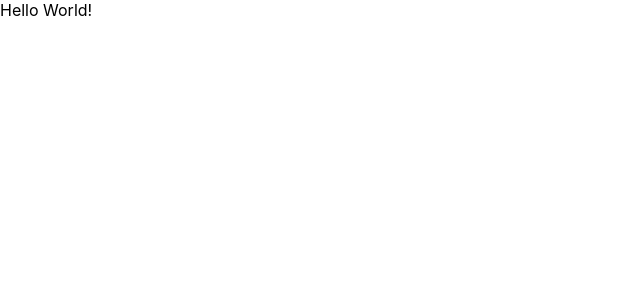
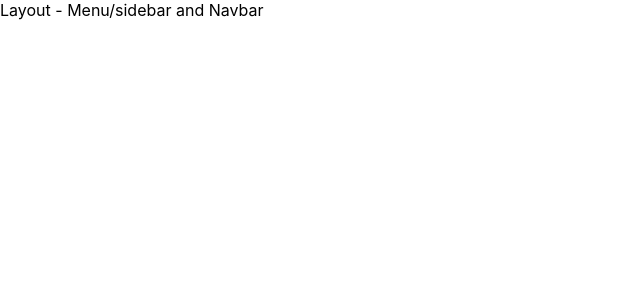
Before and after one commit to ricardocruz29/ScientiaPodLab, a React (Create React App) app in the folder client/scientiapodlab/: page / in a window 1280 px wide. Shown: the top 300 px of the page, without its empty margins (0-640 px from the left). Built offline with nearby package versions, Linux system fonts and the light colour scheme.

Commit message:
Router configuration

```diff
--- /dev/null
+++ b/client/scientiapodlab/src/pages/error.js
@@ -0,0 +1,15 @@
+import { useRouteError } from "react-router-dom";
+
+export const Error = () => {
+  const error = useRouteError();
+
+  return (
+    <div id="error">
+      <h1>Oops!</h1>
+      <p>Sorry, an unexpected error has occurred.</p>
+      <p>
+        <i>{error.statusText || error.message}</i>
+      </p>
+    </div>
+  );
+};
--- /dev/null
+++ b/client/scientiapodlab/src/pages/layout.js
@@ -0,0 +1,14 @@
+import { Outlet } from "react-router-dom";
+
+export const Layout = () => {
+  return (
+    <div>
+      <div id="layout" class="sidebar">
+        <div>Layout - Menu/sidebar and Navbar</div>
+      </div>
+      <div id="detail">
+        <Outlet />
+      </div>
+    </div>
+  );
+};
--- /dev/null
+++ b/client/scientiapodlab/src/router/router.js
@@ -0,0 +1,60 @@
+import { createBrowserRouter } from "react-router-dom";
+import App from "../App";
+import { Error } from "../pages/error";
+import { Layout } from "../pages/layout";
+
+export const router = createBrowserRouter([
+  {
+    path: "/",
+    element: <Layout />,
+    errorElement: <Error />,
+    children: [
+      {
+        path: "/resources",
+        element: <div>Recursos Page</div>,
+        children: [
+          {
+            path: "templates/:id",
+            element: <div>Template page</div>,
+          },
+        ],
+      },
+      {
+        path: "/podcasts",
+        element: <div>Podcasts Page</div>,
+        children: [
+          {
+            path: ":id",
+            element: <div>Podcast id page</div>,
+            children: [
+              {
+                path: "episode/record",
+                element: <div>Podcast id episode id page</div>,
+              },
+              {
+                path: "episode/:id",
+                element: <div>Podcast id episode id page</div>,
+              },
+            ],
+          },
+        ],
+      },
+      {
+        path: "/faqs",
+        element: <div>FAQs Page</div>,
+      },
+    ],
+  },
+  {
+    path: "/login",
+    element: <div>Login Page</div>,
+  },
+  {
+    path: "/register",
+    element: <div>Register Page</div>,
+  },
+  {
+    path: "/promo",
+    element: <div>Landing Page</div>,
+  },
+]);
```
Also changed, not shown: client/scientiapodlab/src/index.js (+2 -13 lines), 1 other file (tests, documents, lock files or other folders).
